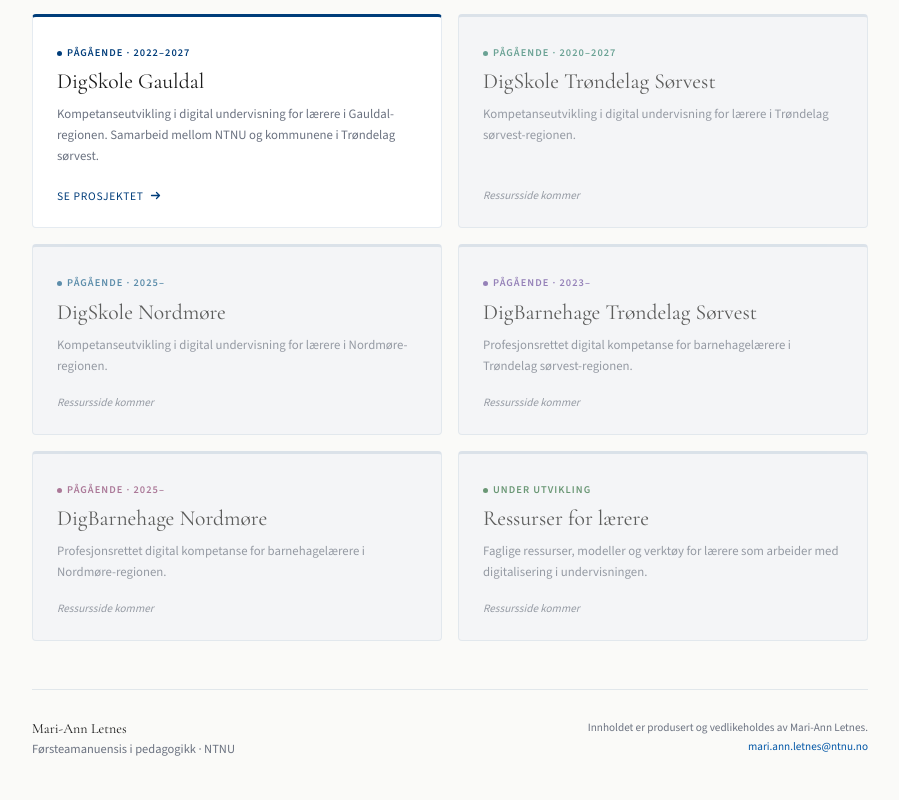
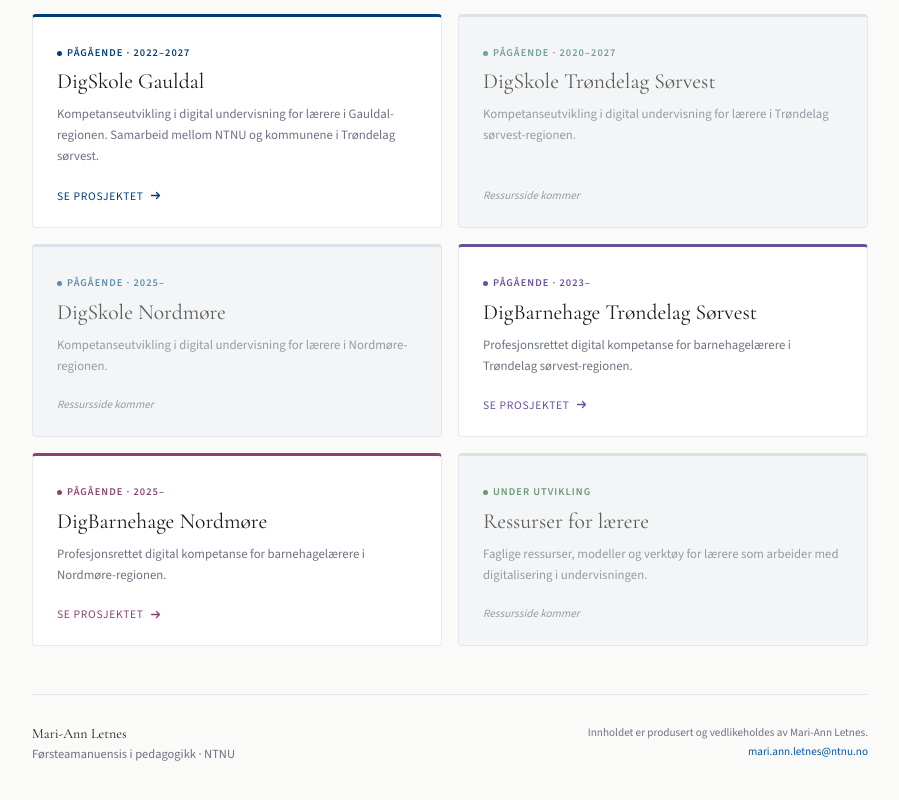
Before and after one commit to Mariannletnes/Kompetanseutviklingsprosjekter, a plain HTML site: page index.html in a window 1280 px wide. Shown: the part 510-1310 px from the top of the page, without its empty margins (190-1089 px from the left). Drawn offline with nearby package versions, Linux system fonts and the light colour scheme.

Commit message:
Add files via upload

```diff
--- a/index.html
+++ b/index.html
@@ -373,19 +373,27 @@
       <span class="card-coming">Ressursside kommer</span>
     </div>
 
-    <div class="project-card coming c-barnehage">
+    <a href="https://mariannletnes.github.io/skaunbarnehager/" class="project-card active c-barnehage">
       <span class="card-status"><span class="dot"></span>Pågående · 2023–</span>
       <h2 class="card-name">DigBarnehage Trøndelag Sørvest</h2>
       <p class="card-desc">Profesjonsrettet digital kompetanse for barnehagelærere i Trøndelag sørvest-regionen.</p>
-      <span class="card-coming">Ressursside kommer</span>
-    </div>
+      <span class="card-link">Se prosjektet
+        <svg width="13" height="13" viewBox="0 0 13 13" fill="none" aria-hidden="true">
+          <path d="M2.5 6.5H10.5M7.5 3.5L10.5 6.5L7.5 9.5" stroke="currentColor" stroke-width="1.3" stroke-linecap="round" stroke-linejoin="round"/>
+        </svg>
+      </span>
+    </a>
 
-    <div class="project-card coming c-barnehage-nord">
+    <a href="https://mariannletnes.github.io/digitalpedagog-nettverkNordmore/" class="project-card active c-barnehage-nord">
       <span class="card-status"><span class="dot"></span>Pågående · 2025–</span>
       <h2 class="card-name">DigBarnehage Nordmøre</h2>
       <p class="card-desc">Profesjonsrettet digital kompetanse for barnehagelærere i Nordmøre-regionen.</p>
-      <span class="card-coming">Ressursside kommer</span>
-    </div>
+      <span class="card-link">Se prosjektet
+        <svg width="13" height="13" viewBox="0 0 13 13" fill="none" aria-hidden="true">
+          <path d="M2.5 6.5H10.5M7.5 3.5L10.5 6.5L7.5 9.5" stroke="currentColor" stroke-width="1.3" stroke-linecap="round" stroke-linejoin="round"/>
+        </svg>
+      </span>
+    </a>
 
     <div class="project-card coming c-laerere">
       <span class="card-status"><span class="dot"></span>Under utvikling</span>
```
